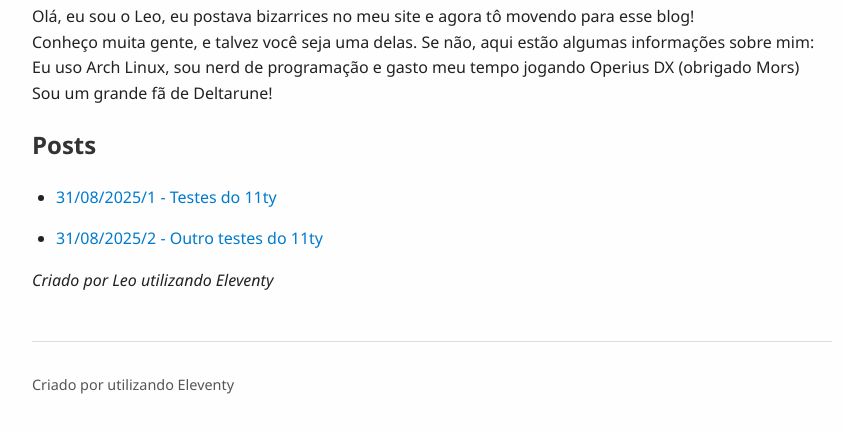
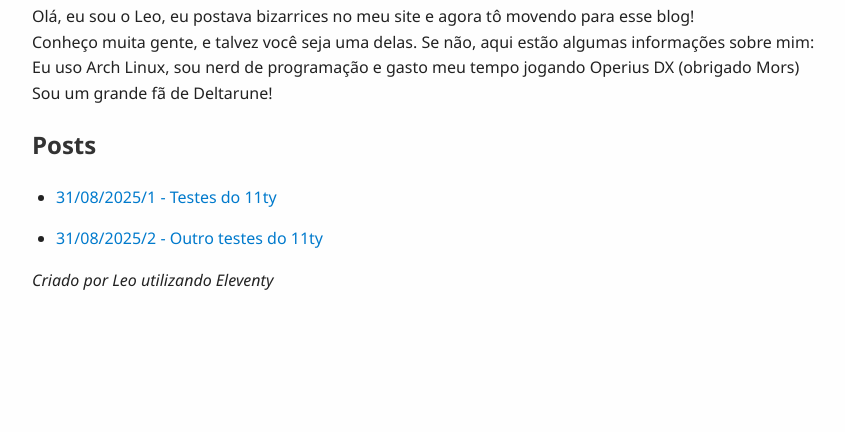
Before and after one commit to ItsDoomOne/blog, an Eleventy site: page index.md in a window 1280 px wide. Shown: the part 122-554 px from the top of the page, without its empty margins (208-1053 px from the left). Built offline with nearby package versions, Linux system fonts and the light colour scheme; Eleventy itself is replaced by a stand-in of ours; files that its build step writes are made by us from their sources.

Commit message:
Update base.njk

```diff
--- a/_includes/base.njk
+++ b/_includes/base.njk
@@ -44,8 +44,5 @@
 <body>
   {{ content | safe }}
 
-  <footer>
-    <p>Criado por {{ subject }} utilizando Eleventy</p>
-  </footer>
 </body>
 </html>
```
